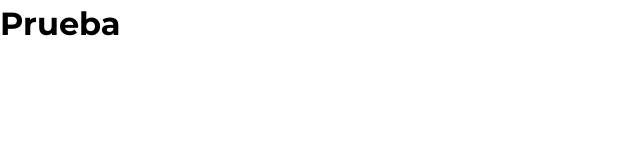
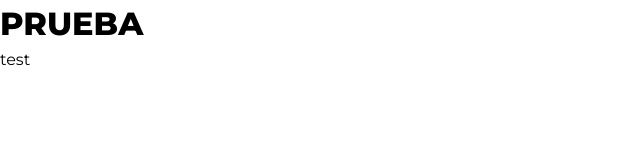
Before and after one commit to angelesgonzalez/lemoncode-bootcamp-js-entregas, a plain HTML site: page 01.Laboratorio-Modulo-1-HTML/index.html in a window 1280 px wide. Shown: the whole page, without its empty margins (0-640 px from the left). Drawn offline with Linux system fonts and the light colour scheme; a web font is replaced by a local one.

Commit message:
Create global styles

```diff
--- a/01.Laboratorio-Modulo-1-HTML/index.html
+++ b/01.Laboratorio-Modulo-1-HTML/index.html
@@ -19,7 +19,7 @@
 
 <body>
     <h1 class="montserrat-bold">Prueba</h1>
-
+    <p>test</p>
 </body>
 
 </html>
--- a/01.Laboratorio-Modulo-1-HTML/resets.css
+++ b/01.Laboratorio-Modulo-1-HTML/resets.css
@@ -13,7 +13,8 @@ html {
 }
 
 body {
-    font-family: system-ui, sans-serif;
+    font-family: "Montserrat",
+        sans-serif;
     font-size: 1.6rem;
     line-height: 1.5;
     -webkit-font-smoothing: antialiased;
--- a/01.Laboratorio-Modulo-1-HTML/style.css
+++ b/01.Laboratorio-Modulo-1-HTML/style.css
@@ -1,8 +1,34 @@
+:root {
+    --font-xs: 1.2rem;
+    --font-sm: 1.4rem;
+    --font-base: 16rem;
+    --font-lg: 2rem;
+    --font-xl: 2.4rem;
+    --font-xxl: 3.2rem;
+
+    --spacing-xs: 0.4rem;
+    --spacing-sm: 0.8rem;
+    --spacing-md: 1.6rem;
+    --spacing-lg: 2rem;
+    --spacing-xl: 2.4rem;
+    --spacing-xxl: 3.2rem;
+
+    --color-primary: #212429;
+    --color-secondary: #fff;
 
 
- .montserrat-bold {
-     font-family: "Montserrat", sans-serif;
-     font-optical-sizing: auto;
-     font-weight: 700;
-     font-style: normal;
- }
+}
+
+h1,
+h2,
+h3,
+h4,
+h5,
+h6 {
+    font-weight: 800;
+    text-transform: uppercase;
+}
+
+p {
+    font-weight: 400;
+}
```
